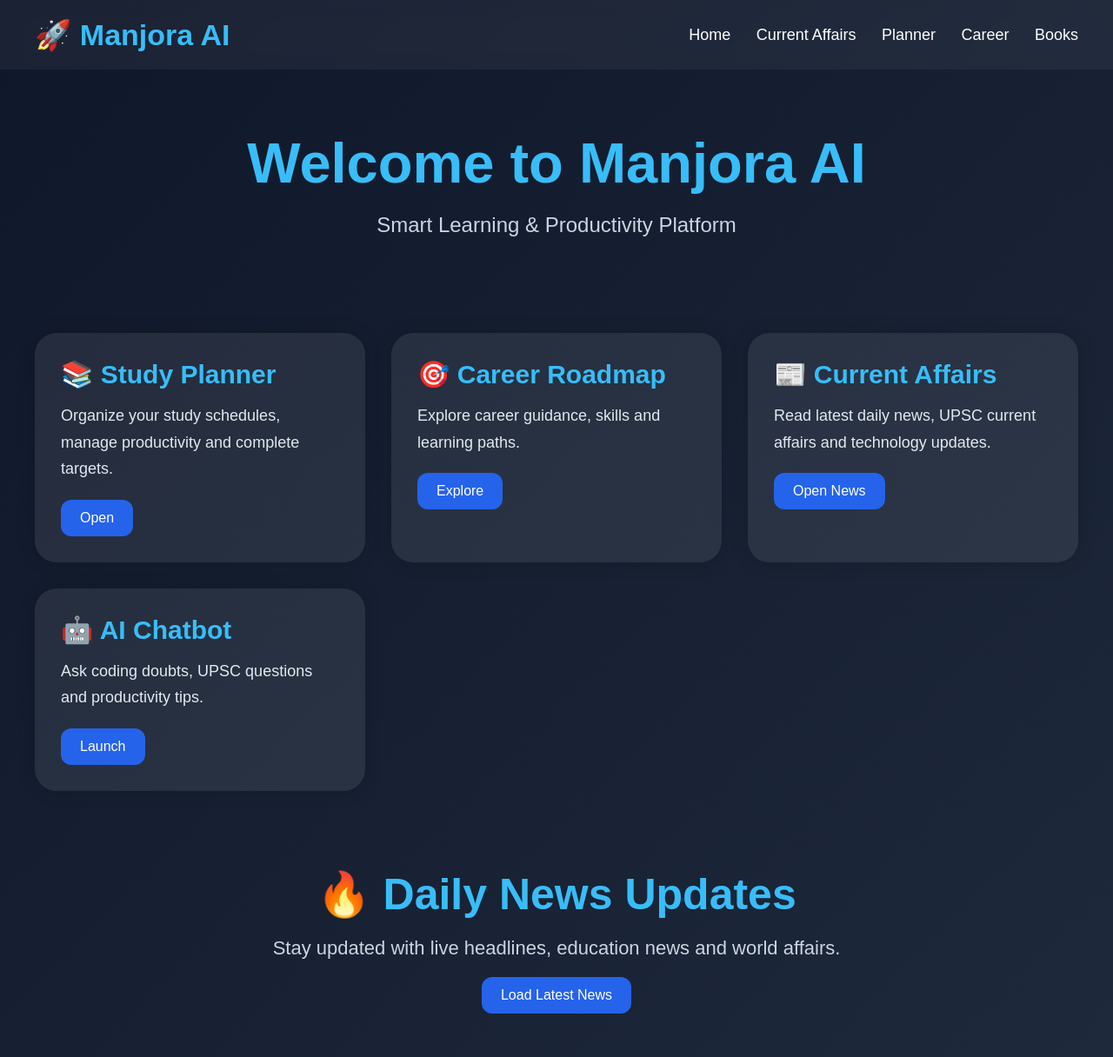
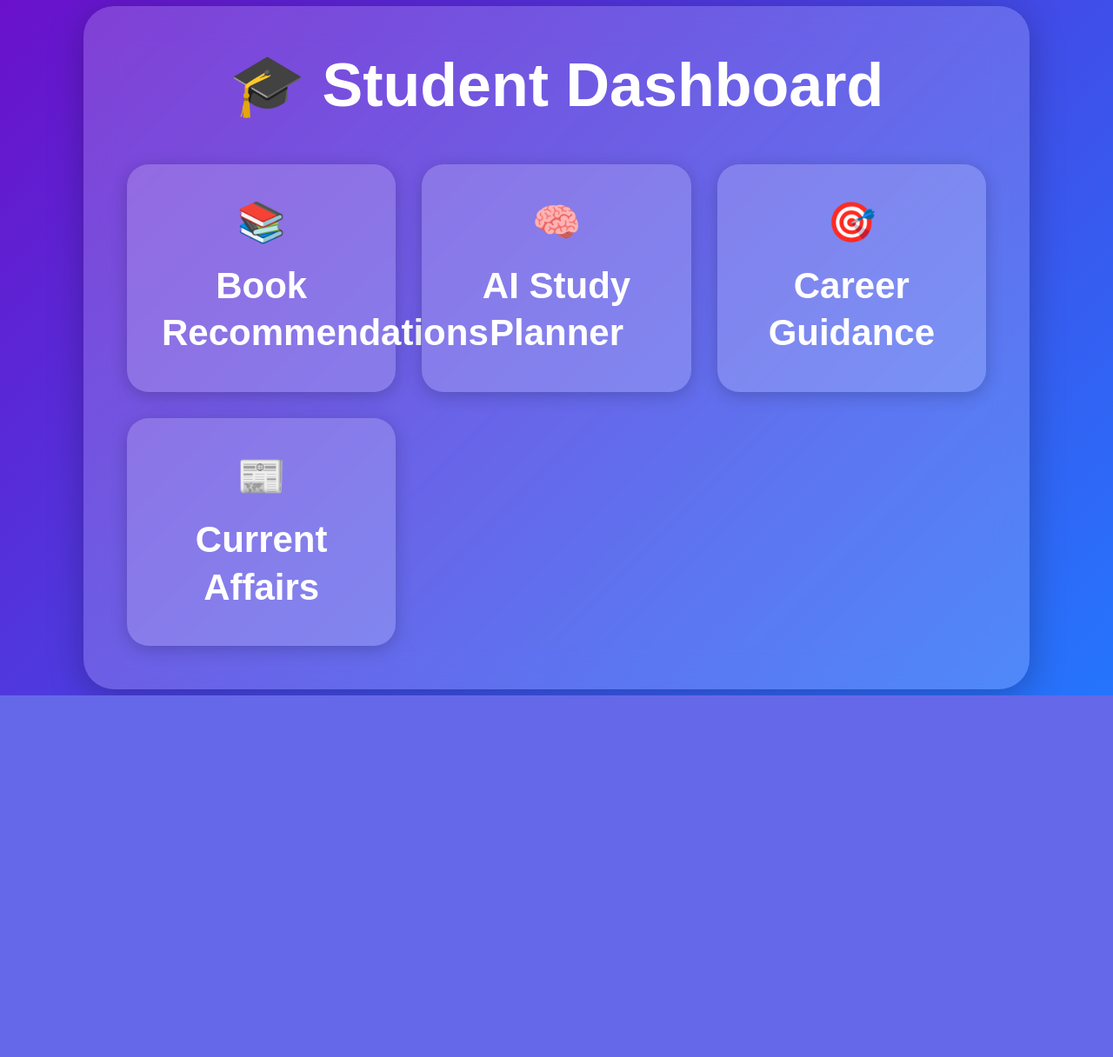
Before and after one commit to manjoraai-hub/ManjoraAI, a Flask app: page / in a window 1280 px wide. Shown: the whole page at 87% size. After the commit the page ends 800 px from the top, so only its background shows below. Run offline with Flask 3, Linux system fonts and the light colour scheme.

Commit message:
new glassmorphism dashboard

```diff
--- a/templates/dashboard.html
+++ b/templates/dashboard.html
@@ -8,7 +8,7 @@
     <meta name="viewport"
     content="width=device-width, initial-scale=1.0">
 
-    <title>Manjora AI Dashboard</title>
+    <title>Student Dashboard</title>
 
     <style>
 
@@ -21,86 +21,50 @@
 
         body{
 
+            min-height:100vh;
+
+            display:flex;
+
+            justify-content:center;
+
+            align-items:center;
+
             background:
             linear-gradient(
             135deg,
-            #0f172a,
-            #1e293b);
+            #6a11cb,
+            #2575fc);
+
+        }
+
+        .dashboard{
+
+            width:85%;
+
+            max-width:1200px;
+
+            background:rgba(255,255,255,0.18);
+
+            backdrop-filter:blur(20px);
+
+            border-radius:35px;
+
+            padding:50px;
+
+            box-shadow:
+            0 8px 40px rgba(0,0,0,0.25);
+        }
+
+        .dashboard h1{
+
+            text-align:center;
 
             color:white;
 
-            min-height:100vh;
+            font-size:70px;
+
+            margin-bottom:50px;
         }
-
-        /* NAVBAR */
-
-        .navbar{
-
-            display:flex;
-
-            justify-content:space-between;
-
-            align-items:center;
-
-            padding:20px 40px;
-
-            background:rgba(255,255,255,0.05);
-
-            backdrop-filter:blur(10px);
-
-        }
-
-        .navbar h2{
-
-            color:#38bdf8;
-
-            font-size:34px;
-        }
-
-        .menu a{
-
-            color:white;
-
-            text-decoration:none;
-
-            margin-left:25px;
-
-            font-size:18px;
-
-            transition:0.3s;
-        }
-
-        .menu a:hover{
-
-            color:#38bdf8;
-        }
-
-        /* HERO */
-
-        .hero{
-
-            text-align:center;
-
-            padding:70px 20px;
-        }
-
-        .hero h1{
-
-            font-size:65px;
-
-            color:#38bdf8;
-        }
-
-        .hero p{
-
-            margin-top:20px;
-
-            font-size:24px;
-
-            color:#cbd5e1;
-        }
-
-        /* CARDS */
 
         .cards{
 
@@ -110,129 +74,67 @@
             repeat(auto-fit,minmax(280px,1fr));
 
             gap:30px;
-
-            padding:40px;
         }
 
         .card{
 
-            background:rgba(255,255,255,0.08);
-
-            padding:30px;
+            background:rgba(255,255,255,0.18);
 
             border-radius:25px;
 
+            padding:40px;
+
+            text-align:center;
+
+            color:white;
+
             transition:0.3s;
 
+            text-decoration:none;
+
             box-shadow:
-            0 0 20px rgba(0,0,0,0.2);
+            0 4px 20px rgba(0,0,0,0.2);
         }
 
         .card:hover{
 
-            transform:translateY(-10px);
+            transform:translateY(-10px)
+            scale(1.03);
 
-            background:rgba(255,255,255,0.12);
+            background:rgba(255,255,255,0.25);
+        }
+
+        .icon{
+
+            font-size:45px;
+
+            margin-bottom:20px;
         }
 
         .card h2{
 
-            color:#38bdf8;
+            font-size:42px;
 
-            margin-bottom:15px;
-
-            font-size:30px;
+            line-height:1.3;
         }
-
-        .card p{
-
-            color:#e2e8f0;
-
-            line-height:1.7;
-
-            font-size:18px;
-        }
-
-        .btn{
-
-            display:inline-block;
-
-            margin-top:20px;
-
-            padding:12px 22px;
-
-            background:#2563eb;
-
-            color:white;
-
-            text-decoration:none;
-
-            border-radius:12px;
-
-            transition:0.3s;
-        }
-
-        .btn:hover{
-
-            background:#1d4ed8;
-
-            transform:scale(1.05);
-        }
-
-        /* NEWS */
-
-        .news-section{
-
-            text-align:center;
-
-            padding:50px 20px;
-        }
-
-        .news-section h2{
-
-            color:#38bdf8;
-
-            font-size:50px;
-        }
-
-        .news-section p{
-
-            margin-top:20px;
-
-            color:#cbd5e1;
-
-            font-size:22px;
-        }
-
-        /* MOBILE */
 
         @media(max-width:768px){
 
-            .navbar{
+            .dashboard{
 
-                flex-direction:column;
+                width:95%;
+
+                padding:30px;
             }
 
-            .menu{
+            .dashboard h1{
 
-                margin-top:15px;
+                font-size:45px;
             }
 
-            .menu a{
+            .card h2{
 
-                display:inline-block;
-
-                margin:10px;
-            }
-
-            .hero h1{
-
-                font-size:42px;
-            }
-
-            .hero p{
-
-                font-size:20px;
+                font-size:30px;
             }
 
         }
@@ -243,145 +145,81 @@
 
 <body>
 
-<!-- NAVBAR -->
-
-<div class="navbar">
-
-    <h2>
-
-        🚀 Manjora AI
-
-    </h2>
-
-    <div class="menu">
-
-        <a href="/">Home</a>
-
-        <a href="/affairs">Current Affairs</a>
-
-        <a href="#">Planner</a>
-
-        <a href="#">Career</a>
-
-        <a href="#">Books</a>
-
-    </div>
-
-</div>
-
-<!-- HERO -->
-
-<div class="hero">
+<div class="dashboard">
 
     <h1>
 
-        Welcome to Manjora AI
+        🎓 Student Dashboard
 
     </h1>
 
-    <p>
+    <div class="cards">
 
-        Smart Learning & Productivity Platform
+        <a href="/books"
+        class="card">
 
-    </p>
+            <div class="icon">
 
-</div>
+                📚
 
-<!-- CARDS -->
+            </div>
 
-<div class="cards">
+            <h2>
 
-    <div class="card">
+                Book Recommendations
 
-        <h2>
-
-            📚 Study Planner
-
-        </h2>
-
-        <p>
-
-            Organize your study schedules,
-            manage productivity and complete targets.
-
-        </p>
-
-        <a href="#"
-        class="btn">
-
-            Open
+            </h2>
 
         </a>
 
-    </div>
+        <a href="/planner"
+        class="card">
 
-    <div class="card">
+            <div class="icon">
 
-        <h2>
+                🧠
 
-            🎯 Career Roadmap
+            </div>
 
-        </h2>
+            <h2>
 
-        <p>
+                AI Study Planner
 
-            Explore career guidance,
-            skills and learning paths.
-
-        </p>
-
-        <a href="#"
-        class="btn">
-
-            Explore
+            </h2>
 
         </a>
 
-    </div>
+        <a href="/career"
+        class="card">
 
-    <div class="card">
+            <div class="icon">
 
-        <h2>
+                🎯
 
-            📰 Current Affairs
+            </div>
 
-        </h2>
+            <h2>
 
-        <p>
+                Career Guidance
 
-            Read latest daily news,
-            UPSC current affairs and technology updates.
-
-        </p>
-
-        <a href="/affairs"
-        class="btn">
-
-            Open News
+            </h2>
 
         </a>
 
-    </div>
+        <a href="/affairs"
+        class="card">
 
-    <div class="card">
+            <div class="icon">
 
-        <h2>
+                📰
 
-            🤖 AI Chatbot
+            </div>
 
-        </h2>
+            <h2>
 
-        <p>
+                Current Affairs
 
-            Ask coding doubts,
-            UPSC questions and productivity tips.
-
-        </p>
-
-        <a href="#"
-        class="btn">
-
-            Launch
+            </h2>
 
         </a>
 
@@ -389,32 +227,6 @@
 
 </div>
 
-<!-- NEWS -->
-
-<div class="news-section">
-
-    <h2>
-
-        🔥 Daily News Updates
-
-    </h2>
-
-    <p>
-
-        Stay updated with live headlines,
-        education news and world affairs.
-
-    </p>
-
-    <a href="/affairs"
-    class="btn">
-
-        Load Latest News
-
-    </a>
-
-</div>
-
 </body>
 
 </html>
```
